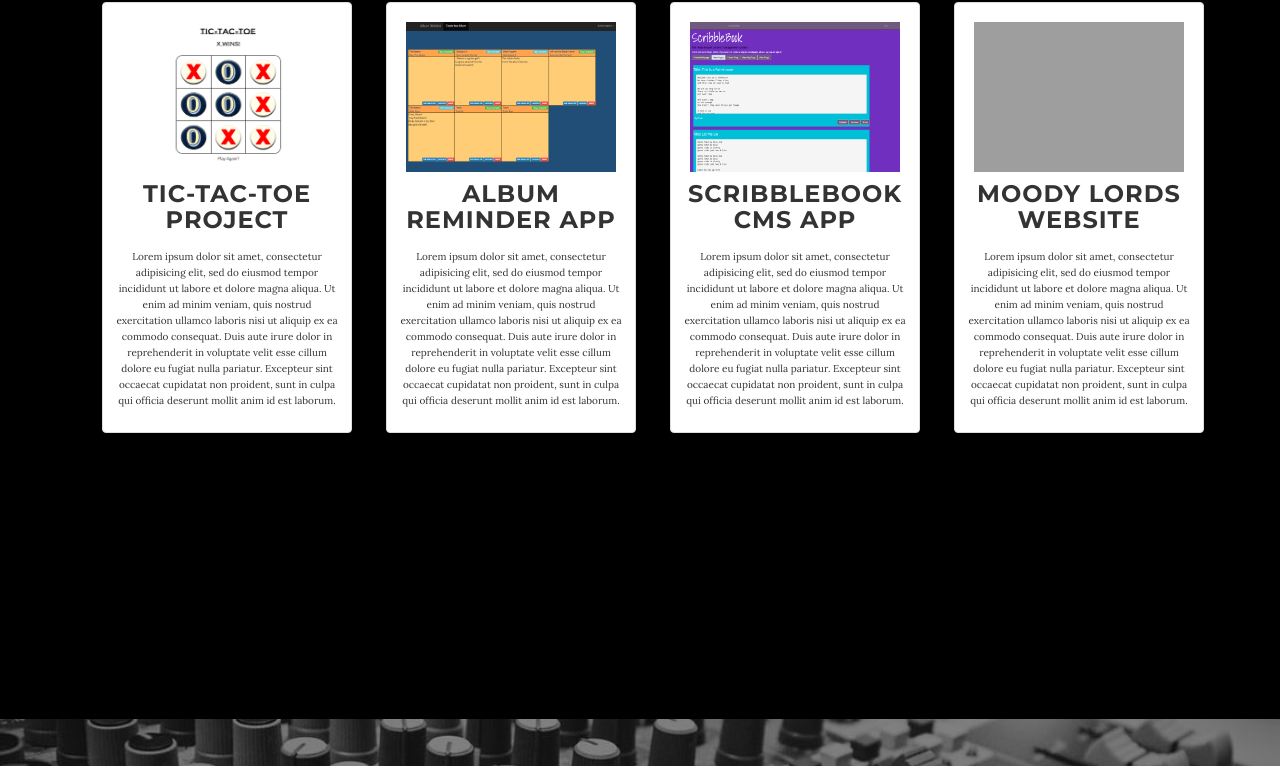
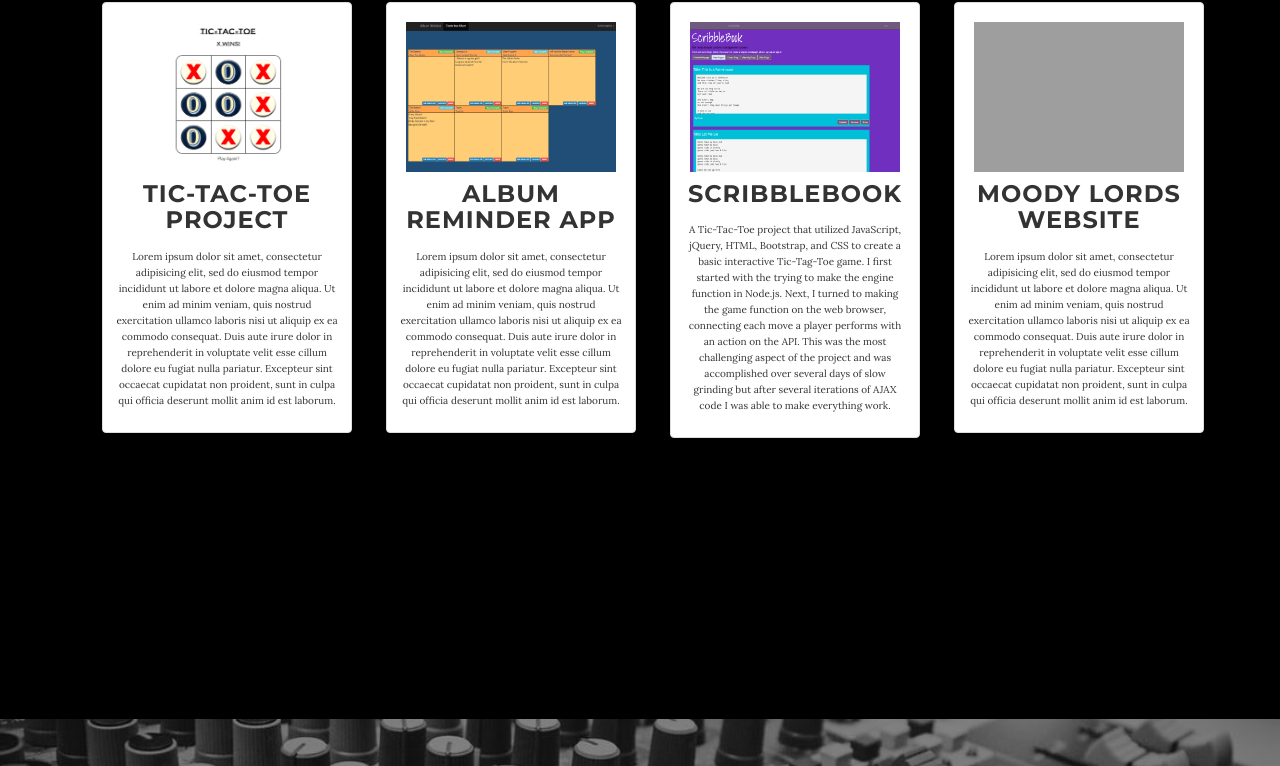
Before and after one commit to SquirtleSquad1988/SquirtleSquad1988.github.io, a website: page index.html in a window 1280 px wide. Shown: the part 2214-2980 px from the top of the page. Drawn offline with nearby package versions, Linux system fonts and the light colour scheme; some packages are replaced by stand-ins of ours; grey boxes are pictures that could not be loaded.

Commit message:
Update tic-tac-toe description

```diff
--- a/index.html
+++ b/index.html
@@ -163,8 +163,8 @@
                             <img class='project-images' src="./img/project-three.png"  alt="...">
                             <div class="caption">
 
-                              <h3 class='project-title'>ScribbleBook CMS App</h3>
-                                <p class='project-one'>Lorem ipsum dolor sit amet, consectetur adipisicing elit, sed do eiusmod tempor incididunt ut labore et dolore magna aliqua. Ut enim ad minim veniam, quis nostrud exercitation ullamco laboris nisi ut aliquip ex ea commodo consequat. Duis aute irure dolor in reprehenderit in voluptate velit esse cillum dolore eu fugiat nulla pariatur. Excepteur sint occaecat cupidatat non proident, sunt in culpa qui officia deserunt mollit anim id est laborum.</p>
+                              <h3 class='project-title'>ScribbleBook</h3>
+                                <p class='project-one'>A Tic-Tac-Toe project that utilized JavaScript, jQuery, HTML, Bootstrap, and CSS to create a basic interactive Tic-Tag-Toe game. I first started with the trying to make the engine function in Node.js. Next, I turned to making the game function on the web browser, connecting each move a player performs with an action on the API. This was the most challenging aspect of the project and was accomplished over several days of slow grinding but after several iterations of AJAX code I was able to make everything work.</p>
                             </div>
                           </div>
                         </div>
```
